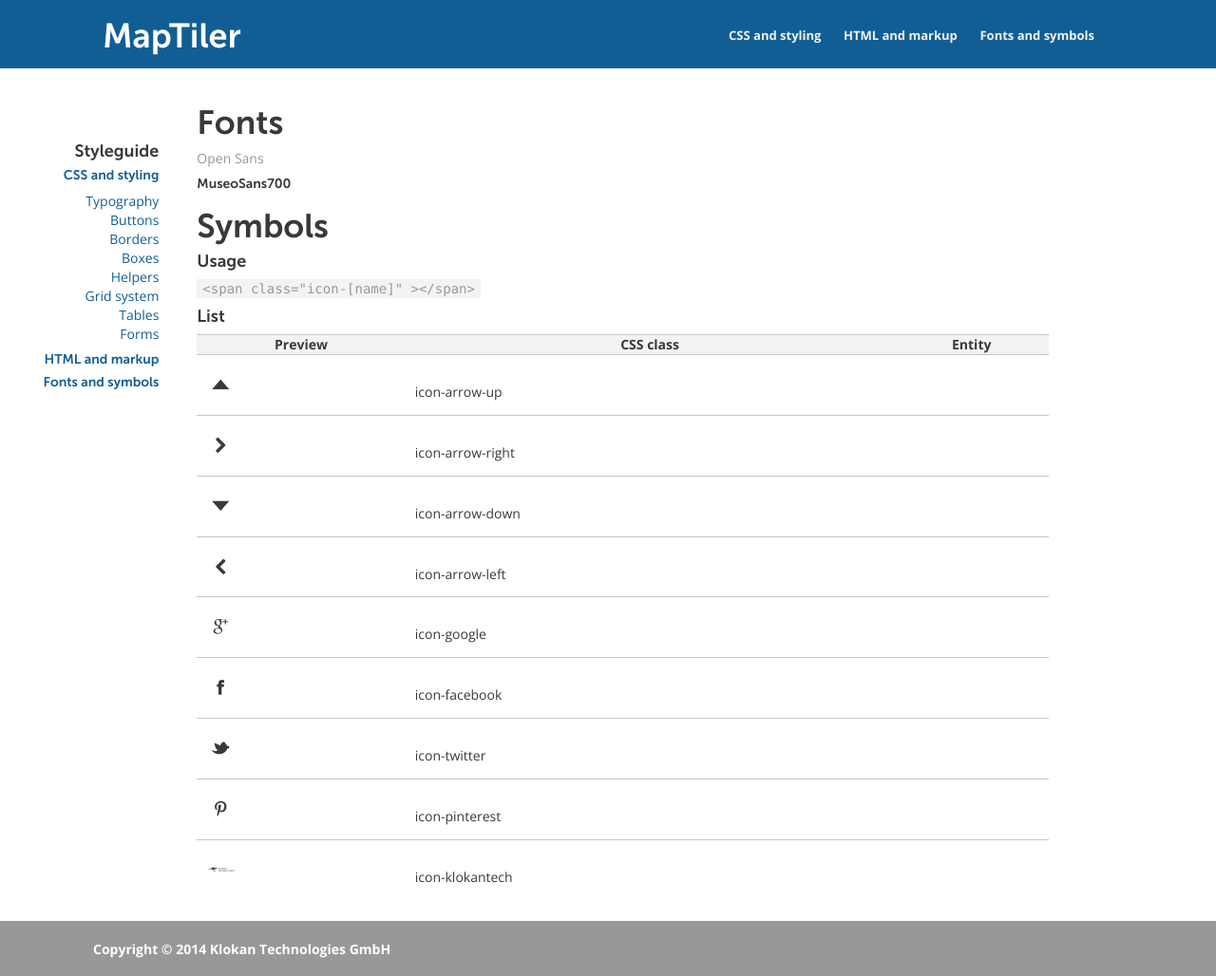
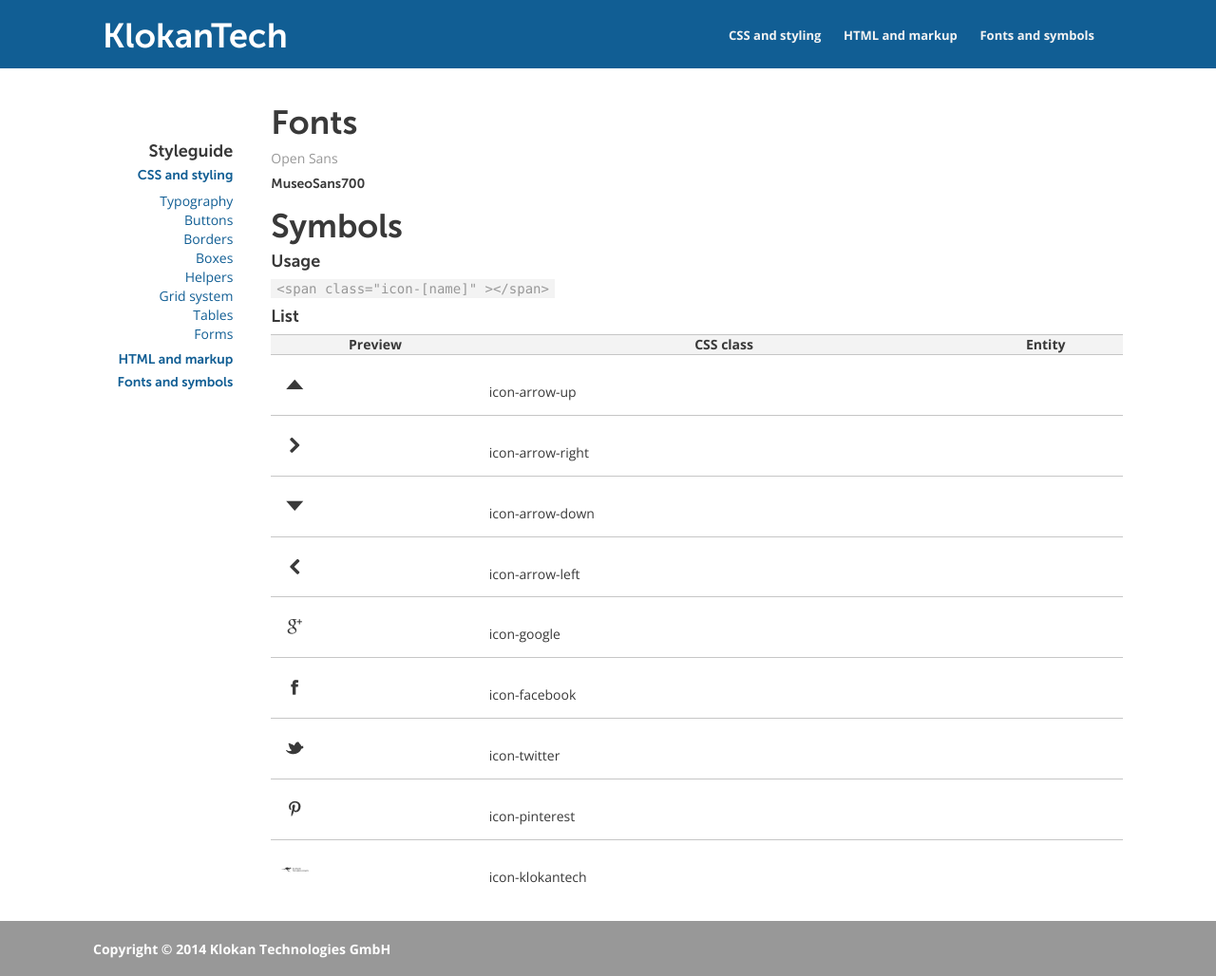
Before and after one commit to klokantech/styles, a Jekyll site: the page built from fonts.html, in a window 1280 px wide and 1028 px high. Shown: the whole window at 95% size. Built offline with Jekyll 4.4.1, drawn with Linux system fonts in a browser that asks for light colours.

```diff
--- a/_layouts/default.html
+++ b/_layouts/default.html
@@ -17,7 +17,7 @@
     <div id="navbar-top">
       <div class="container">
         <div class="logo">
-          <h1><a href="http://maptiler.com">MapTiler</a></h1>
+          <h1><a href="http://klokantech.com">KlokanTech</a></h1>
         </div>
         <ul class="nav">
           <li><a href="/styles/">CSS and styling</a></li>
--- a/_sass/_base.scss
+++ b/_sass/_base.scss
@@ -19,7 +19,6 @@
   padding: $container-padding-vertical $container-padding-horizontal;
   min-height: 100%;
   &.main{
-    margin: 0;
     margin-bottom: -$footer-height;
     padding-top: $navbar-top-height;
     min-height: 100%;
```
